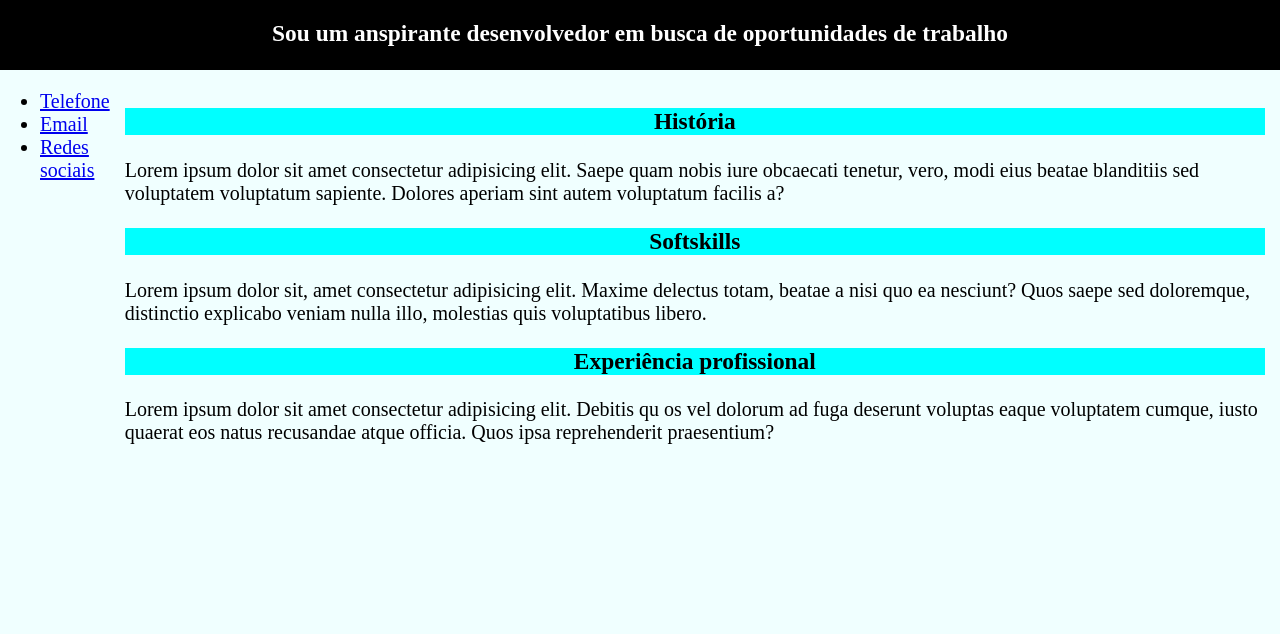
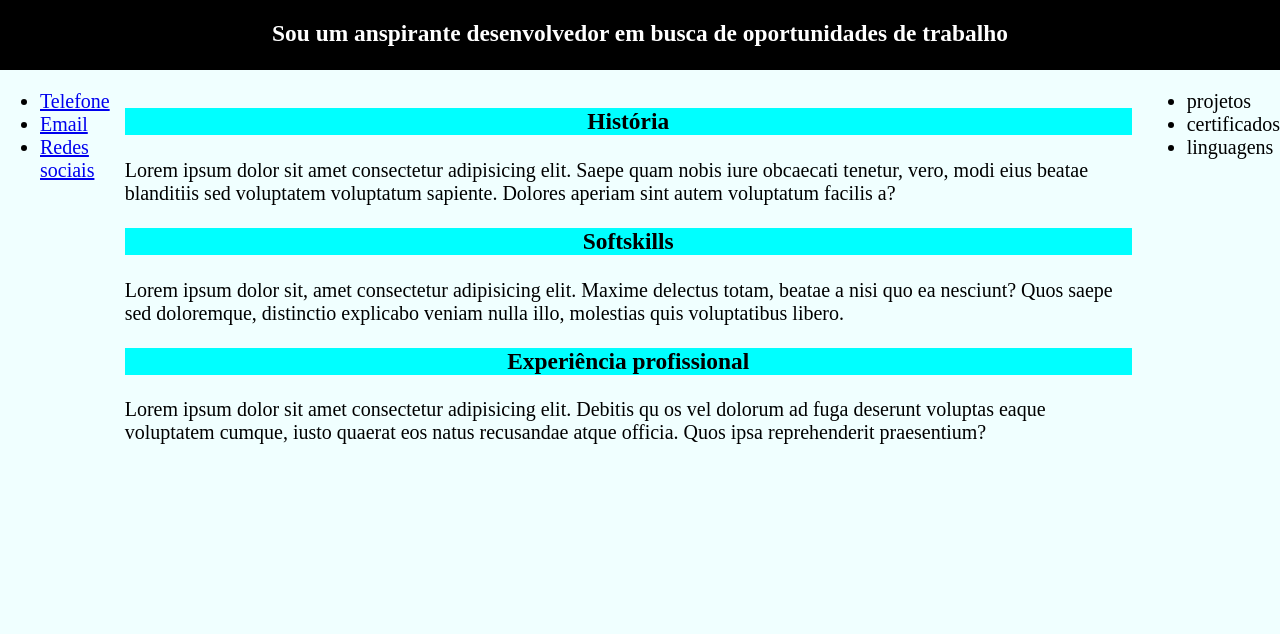
Before and after one commit to FelipeRCod/pagina-html, a plain HTML site: page Trabalho_html/index.html in a window 1280 px wide. Shown: the part 166-800 px from the top of the page. Drawn offline with Linux system fonts and the light colour scheme.

Commit message:
Update index.html

```diff
--- a/Trabalho_html/index.html
+++ b/Trabalho_html/index.html
@@ -50,10 +50,18 @@
                 natus recusandae atque officia. Quos ipsa reprehenderit praesentium?
             </section>
         </article>
-        <aside></aside>
+        <aside>
+            <ul>
+                <li>projetos</li>
+                <li>certificados</li>
+                <li>linguagens</li>
+            </ul>
+        </aside>
     </main>
 <footer>
+<h1 class="center"> obrigado
 
+</h1>
 </footer>
 </body>
 </html>
```
